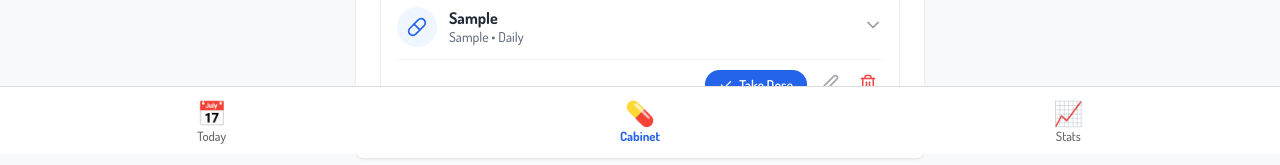
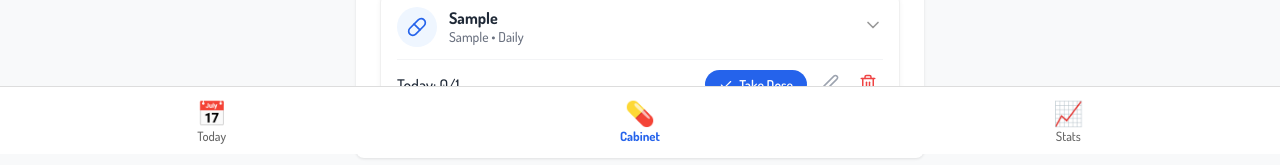
Before and after one commit to noyeosa-obazee/medivault, a React (Vite) app: page /cabinet in a window 1280 px wide. Both pictures are taken after typing "Sample", "Sample" into the empty fields and a click on the button "Add to Cabinet". Shown: the part 646-811 px from the top of the page. Built offline with nearby package versions, Linux system fonts and the light colour scheme.

Commit message:
add more options to frequency select

```diff
--- a/src/pages/Cabinet/Cabinet.jsx
+++ b/src/pages/Cabinet/Cabinet.jsx
@@ -82,6 +82,8 @@ export default function Cabinet() {
           >
             <option value="Daily">Once Daily</option>
             <option value="Twice Daily">Twice Daily</option>
+            <option value="Thrice Daily">Thrice Daily</option>
+            <option value="Four Daily">Four times Daily</option>
             <option value="PRN">As Needed</option>
           </select>
         </div>
--- a/src/pages/Cabinet/MedicineItem.jsx
+++ b/src/pages/Cabinet/MedicineItem.jsx
@@ -37,8 +37,10 @@ export default function MedicineItem({ med }) {
   const takenTodayCount = getDoseCountForDay(new Date());
 
   const getGoal = () => {
+    if (med.frequency === "Once Daily") return 1;
     if (med.frequency === "Twice Daily") return 2;
-    if (med.frequency === "Daily") return 1;
+    if (med.frequency === "Thrice Daily") return 3;
+    if (med.frequency === "Four Daily") return 4;
     return 1;
   };
   const goal = getGoal();
@@ -204,9 +206,9 @@ export default function MedicineItem({ med }) {
 
       <div className={styles.actionBar}>
         <div className={styles.progressArea}>
-          {med.frequency === "Twice Daily" && (
+          {med.frequency !== "PRN" && (
             <span className={styles.progressLabel}>
-              Today: {takenTodayCount}/2
+              Today: {takenTodayCount}/{getGoal()}
             </span>
           )}
         </div>
```
